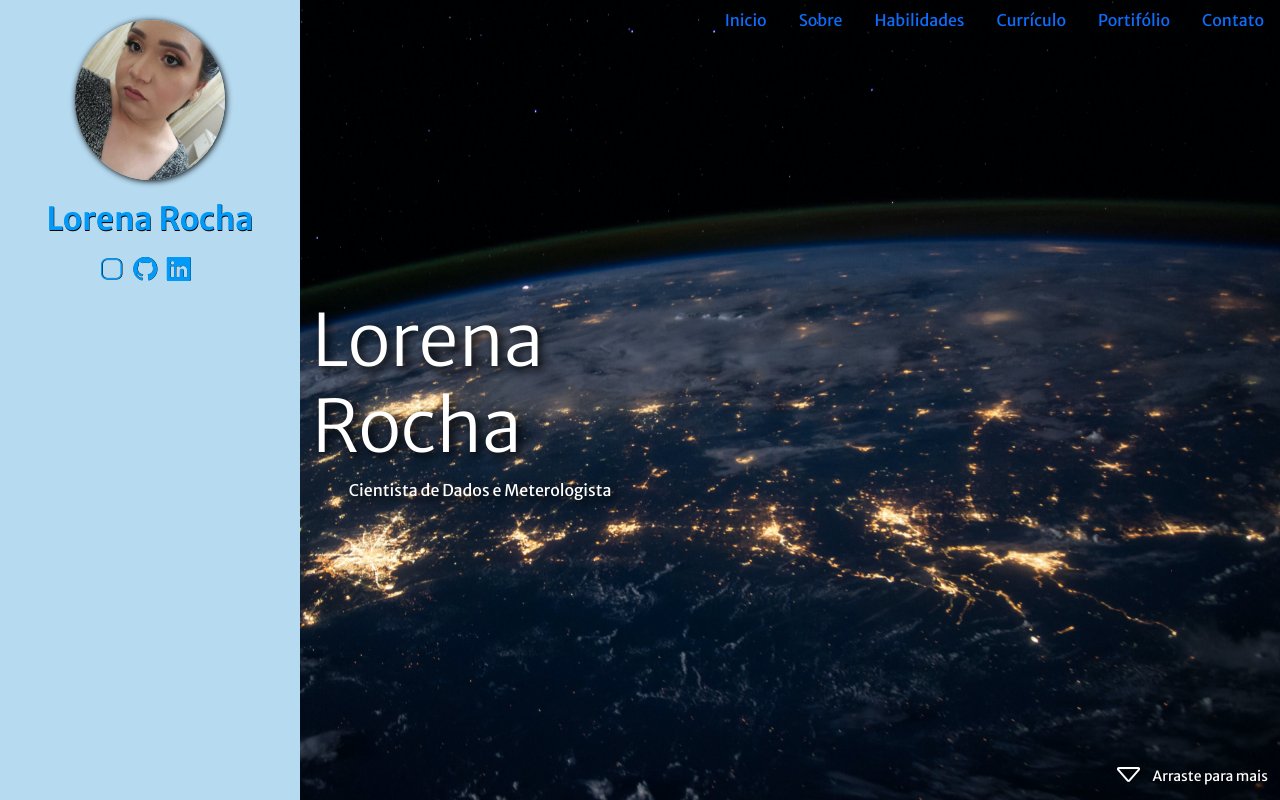
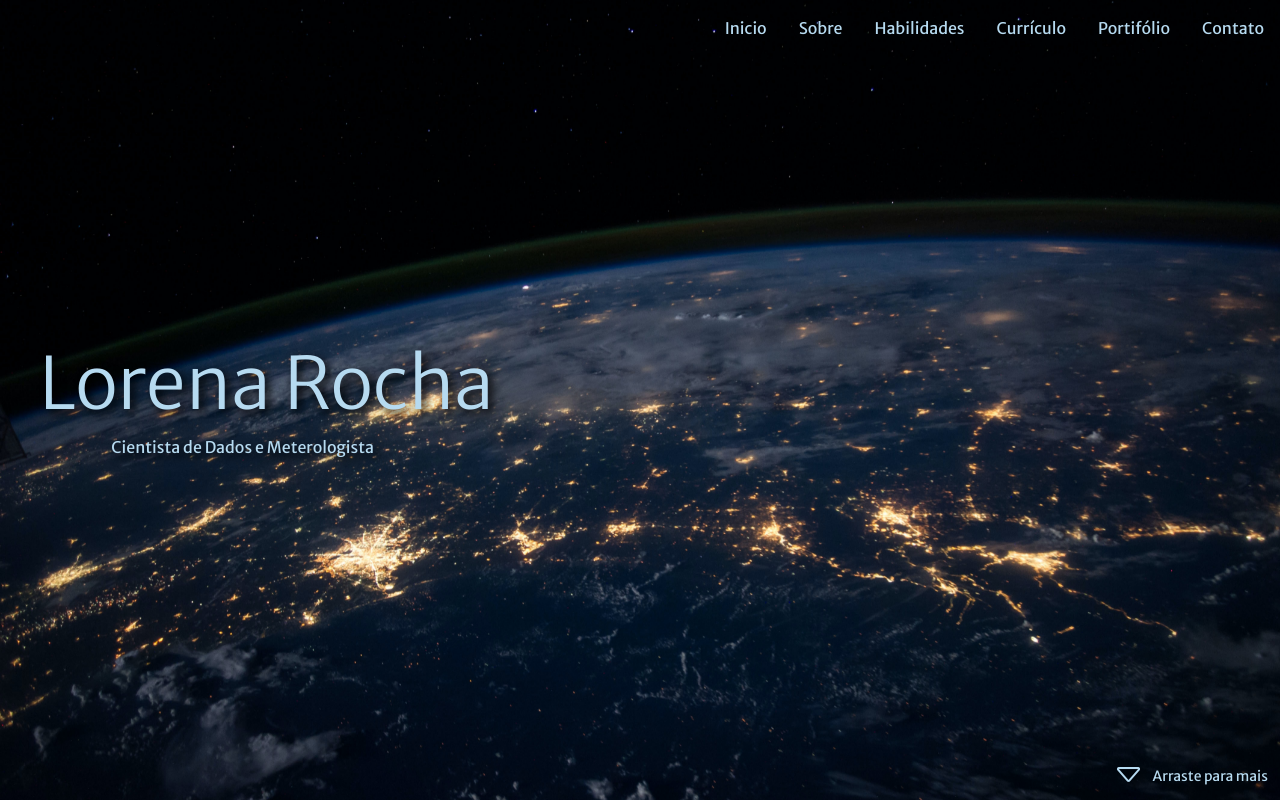
Before and after one commit to lorenarocha/portfolio-project, a Flask app: page / in a window 1280 px wide. Run offline with Flask 2, Linux system fonts and the light colour scheme; some libraries are stand-ins or nearby versions.

Commit message:
frontend: update start

```diff
--- a/static/style.css
+++ b/static/style.css
@@ -27,7 +27,12 @@ a:active {
     background-color: transparent;
 }
 
+p {
+    font-weight: 300;
+}
+
 /* Barras de navegação */
+/*
 #profile {
     position: fixed;
     top: 0;
@@ -74,7 +79,7 @@ a:active {
 #profile .social-media a {
     padding: 0.3rem;
 }
-
+*/
 #header {
     position: absolute;
     right: 0;
@@ -84,9 +89,11 @@ a:active {
 }
 
 /* Configurações main*/
+/*
 #main {
     margin-left: 300px;
 }
+*/
 
 /* Seção Início */
 section#inicio {
@@ -106,10 +113,17 @@ section#inicio span#subtitle {
     font-size: 1rem;
 }
 
-section#inicio div#more a {
+header#header a,
+section#inicio,
+section#inicio a {
+    color:#b6daf0;
+}
+
+header#header a:hover {
     color:#ffffff;
 }
 
-section#inicio div#more :hover {
-    color:#b6daf0;
+header#header a:active,
+section#inicio a:active {
+    color:#00008b;
 }
--- a/templates/index.html
+++ b/templates/index.html
@@ -1,5 +1,6 @@
 <!DOCTYPE html>
 <html lang="pt-br">
+
 <head>
     <meta charset="UTF-8">
     <meta http-equiv="X-UA-Compatible" content="IE=edge">
@@ -10,7 +11,9 @@
     <link rel="stylesheet" href="https://cdn.jsdelivr.net/gh/jpswalsh/academicons@1/css/academicons.min.css">
     <title>Lorena Rocha | Portifólio</title>
 </head>
+
 <body>
+    <!--
         <aside id="profile">
         <section class="align-middle">
             <img id="profile-img" src="../static/img/perfil.jpg" alt="Lorena">
@@ -32,9 +35,10 @@
         </section>
 
     </aside>
+    -->
 
     <header id="header">
-        <nav id="nav" class="nav-menu">
+        <nav id="nav" class="nav-menu mt-2">
             <ul class="nav justify-content-end ">
                 <li class="nav-item">
                     <a class="nav-link active" aria-current="page" href="#">Inicio</a>
@@ -61,12 +65,12 @@
     <main id="main">
         <section id="inicio" class="row m-0 p-0">
             <div class="col-md-5 d-flex justify-content-center align-items-center flex-column">
-                <h2 class="display-2 text-white">Lorena Rocha</h2>
-                <span id="subtitle" class="text-white">Cientista de Dados e Meterologista</span>
+                <h2 class="display-2 display-name">Lorena Rocha</h2>
+                <span id="subtitle" class="display-title">Cientista de Dados e Meterologista</span>
             </div>
-            <div  class="col-md-7 d-flex justify-content-end align-items-end">
+            <div class="col-md-7 d-flex justify-content-end align-items-end">
                 <div id="more" class="d-flex align-items-center">
-                    <i class="bi bi-caret-down text-white pe-2 fs-2" aria-hidden="true"></i>
+                    <i class="bi bi-caret-down pe-2 fs-2" aria-hidden="true"></i>
                     <small><a href="">Arraste para mais</a></small>
                 </div>
             </div>
@@ -76,4 +80,5 @@
     <script src="../static/bootstrap/js/bootstrap.bundle.min.js"></script>
     <script src="../static/script.js"></script>
 </body>
+
 </html>
```
Lines whose indentation alone changed are shown as unchanged.
